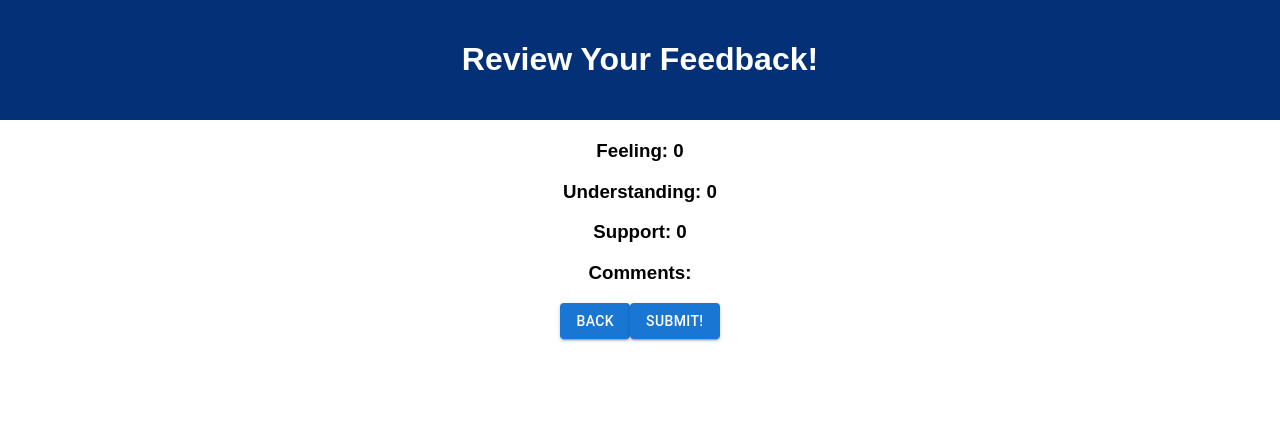
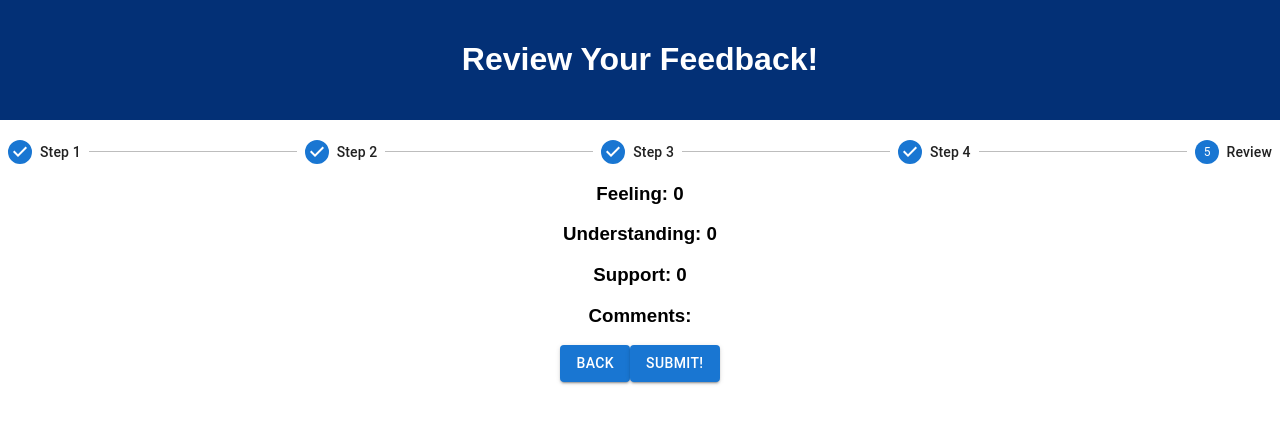
Before and after one commit to sjg3609/weekend-redux-feedback-loop, a React (Create React App) app: page /#/review in a window 1280 px wide. Shown: the top 424 px of the page. Built offline with nearby package versions, Linux system fonts and the light colour scheme.

Commit message:
Added a Progress Bar on the Feedback pages

```diff
--- /dev/null
+++ b/src/components/ProgressBar/ProgressBar.jsx
@@ -0,0 +1,32 @@
+import Stepper from '@mui/material/Stepper';
+import Step from '@mui/material/Step';
+import StepLabel from '@mui/material/StepLabel';
+
+const steps = [
+    'Step 1',
+    'Step 2',
+    'Step 3',
+    'Step 4',
+    'Review',
+    // 'Review',
+];
+
+
+function ProgressBar({ currentStep }) {
+
+
+
+    return (
+        <Stepper sx ={{marginTop: '20px'}} activeStep={currentStep}>
+            {
+                steps.map(label => (
+                    <Step key={label}>
+                        <StepLabel>{label}</StepLabel>
+                    </Step>
+                ))
+            }
+        </Stepper>
+    )
+}
+
+export default ProgressBar;
--- a/src/components/Review/Review.jsx
+++ b/src/components/Review/Review.jsx
@@ -2,7 +2,7 @@ import { useSelector, useDispatch } from 'react-redux';
 import { useHistory } from 'react-router-dom';
 import { Button } from '@mui/material';
 import axios from 'axios';
-
+import ProgressBar from '../ProgressBar/ProgressBar';
 
 
 function Review() {
@@ -38,6 +38,7 @@ function Review() {
             <header className='App-header'>
                 <h1 className='App-title'>Review Your Feedback!</h1>
             </header>
+            <ProgressBar currentStep={4} />
             <h3>Feeling: {feeling}</h3>
             <h3>Understanding: {understanding}</h3>
             <h3>Support: {support}</h3>
--- a/src/components/Steps/StepFour.jsx
+++ b/src/components/Steps/StepFour.jsx
@@ -1,6 +1,7 @@
 import { useSelector, useDispatch } from "react-redux";
 import { useHistory } from 'react-router-dom';
 import { Button, TextField } from '@mui/material';
+import ProgressBar from "../ProgressBar/ProgressBar";
 
 
 
@@ -30,6 +31,7 @@ function StepFour() {
             <header className='App-header'>
                 <h1 className='App-title'>Feedback!</h1>
             </header>
+            <ProgressBar currentStep={3} />
             <h2>Any comments you want to leave?</h2>
             <form onSubmit={nextPage}>
                 <TextField variant="standard" type="text" value={comments} onChange={handleChange} />
--- a/src/components/Steps/StepOne.jsx
+++ b/src/components/Steps/StepOne.jsx
@@ -1,6 +1,7 @@
 import { useHistory } from 'react-router-dom';
 import { useSelector, useDispatch } from 'react-redux';
 import { Button, TextField } from '@mui/material';
+import ProgressBar from '../ProgressBar/ProgressBar';
 
 function StepOne() {
 
@@ -33,6 +34,7 @@ function StepOne() {
             <header className='App-header'>
                 <h1 className='App-title'>Feedback!</h1>
             </header>
+            <ProgressBar currentStep={0} />
             <h2>How are you feeling today?</h2>
             <form onSubmit={nextPage}>
                 <TextField variant="standard" type="number" value={feeling} onChange={handleChange}/>
--- a/src/components/Steps/StepThree.jsx
+++ b/src/components/Steps/StepThree.jsx
@@ -1,6 +1,7 @@
 import { useSelector, useDispatch } from "react-redux";
 import { useHistory } from "react-router-dom/";
 import { Button, TextField } from '@mui/material';
+import ProgressBar from "../ProgressBar/ProgressBar";
 
 function StepThree() {
 
@@ -32,6 +33,7 @@ function StepThree() {
             <header className='App-header'>
                 <h1 className='App-title'>Feedback!</h1>
             </header>
+            <ProgressBar currentStep={2} />
             <h2>How well are you being supported?</h2>
             <form onSubmit={nextPage}>
                 <TextField variant="standard" type="number" value={support} onChange={handleChange}/>
--- a/src/components/Steps/StepTwo.jsx
+++ b/src/components/Steps/StepTwo.jsx
@@ -1,6 +1,7 @@
 import { useSelector, useDispatch } from "react-redux";
 import { useHistory } from 'react-router-dom';
 import { Button, TextField } from '@mui/material';
+import ProgressBar from "../ProgressBar/ProgressBar";
 
 function StepTwo() {
 
@@ -31,6 +32,7 @@ function StepTwo() {
             <header className='App-header'>
                 <h1 className='App-title'>Feedback!</h1>
             </header>
+            <ProgressBar currentStep={1} />
             <h2>How well are you understanding the content?</h2>
             <form onSubmit={nextPage}>
                 <TextField variant="standard" type="number" value={understanding} onChange={handleChange}/>
```
